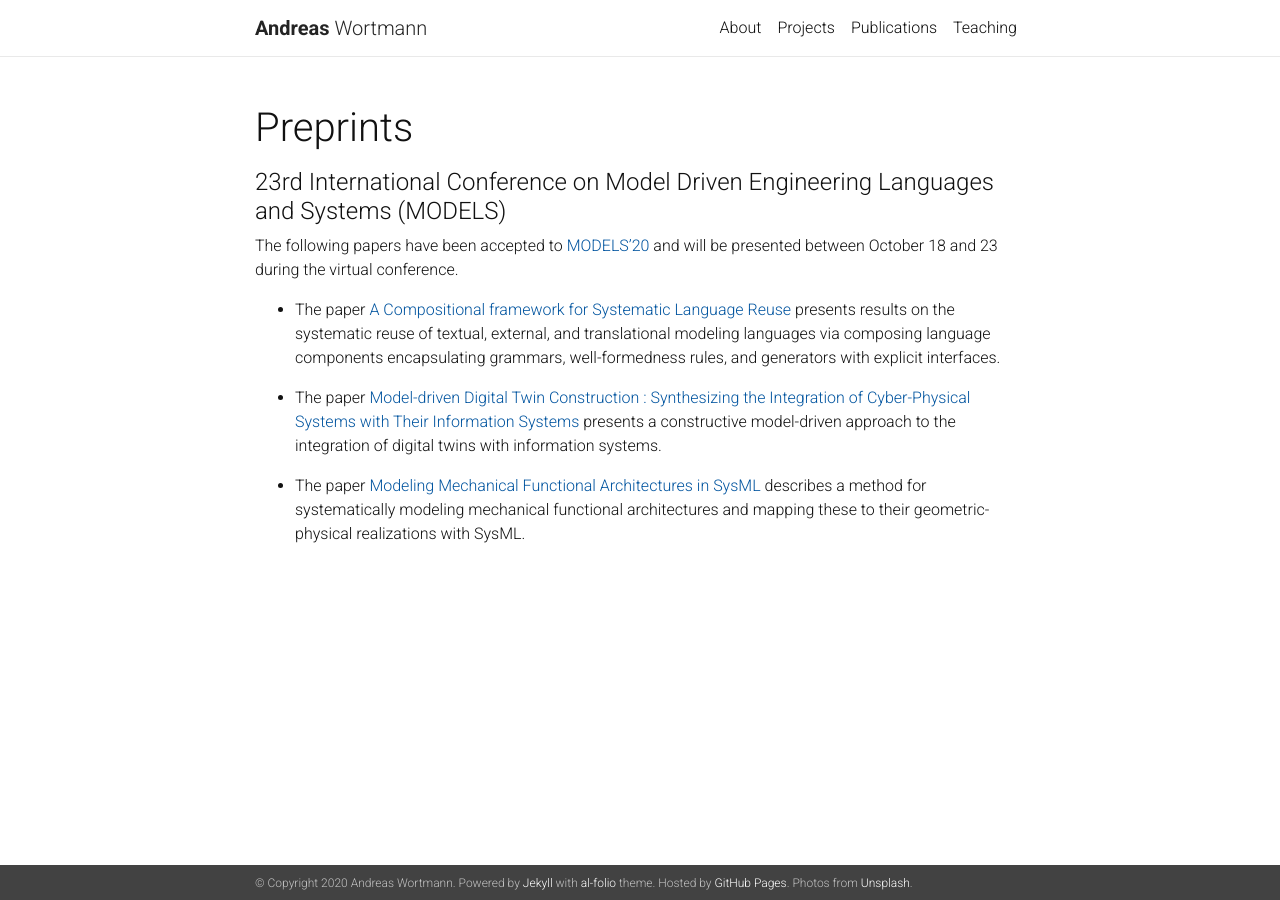
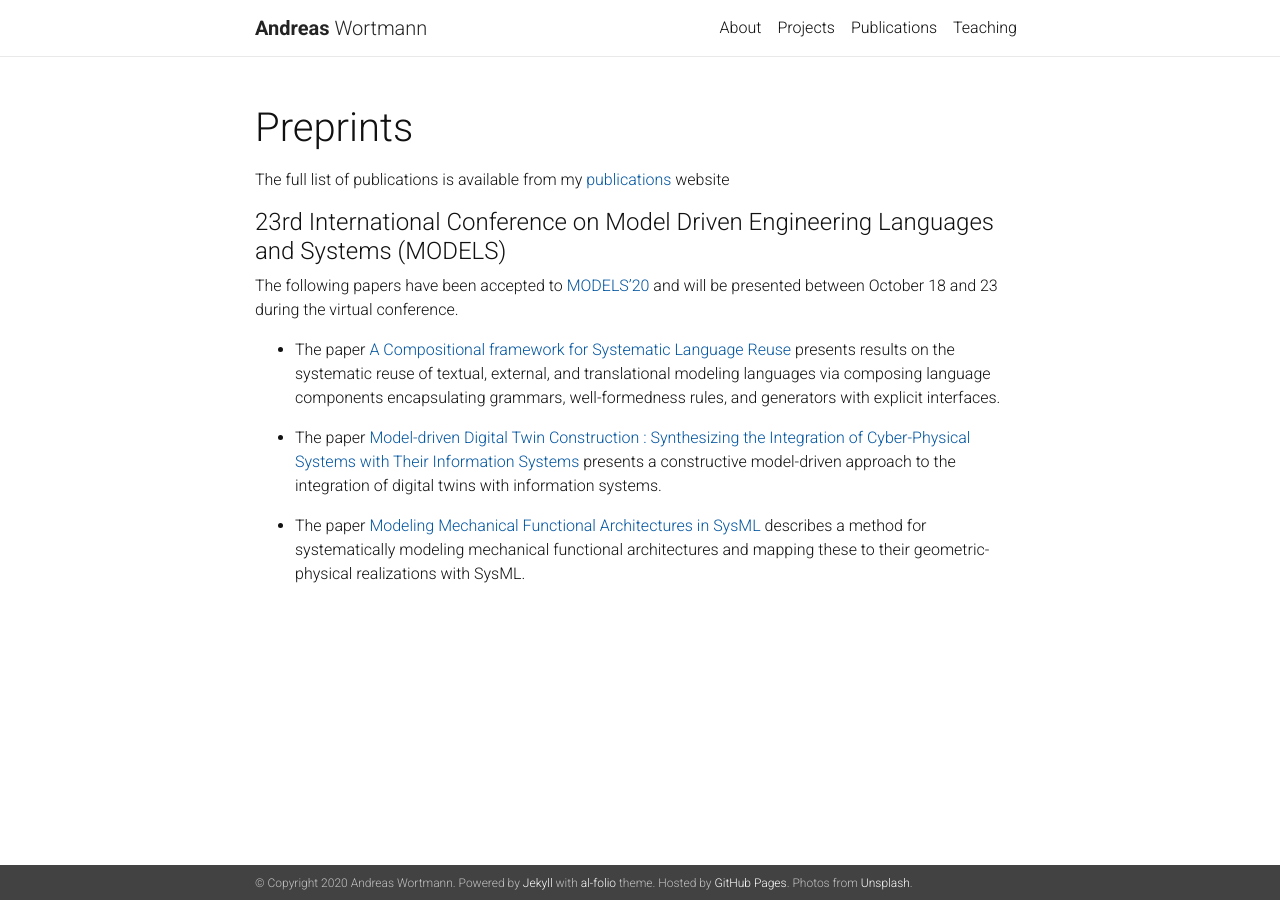
Before and after one commit to awortmann/awortmann.github.io, a Jekyll site: the page built from _pages/preprints.md, in a window 1280 px wide. Built offline with Jekyll 4.4.1, drawn with Linux system fonts in a browser that asks for light colours; nearby versions of some CDN libraries; a style sheet for code colours, icons or effects is not loaded.

Commit message:
Minor update

```diff
--- a/_pages/preprints.md
+++ b/_pages/preprints.md
@@ -5,6 +5,8 @@ title: Preprints
 description:
 nav: false
 ---
+
+The full list of publications is available from my [publications](../publications/) website
 
 #### 23rd International Conference on Model Driven Engineering Languages and Systems (MODELS)
 
```
